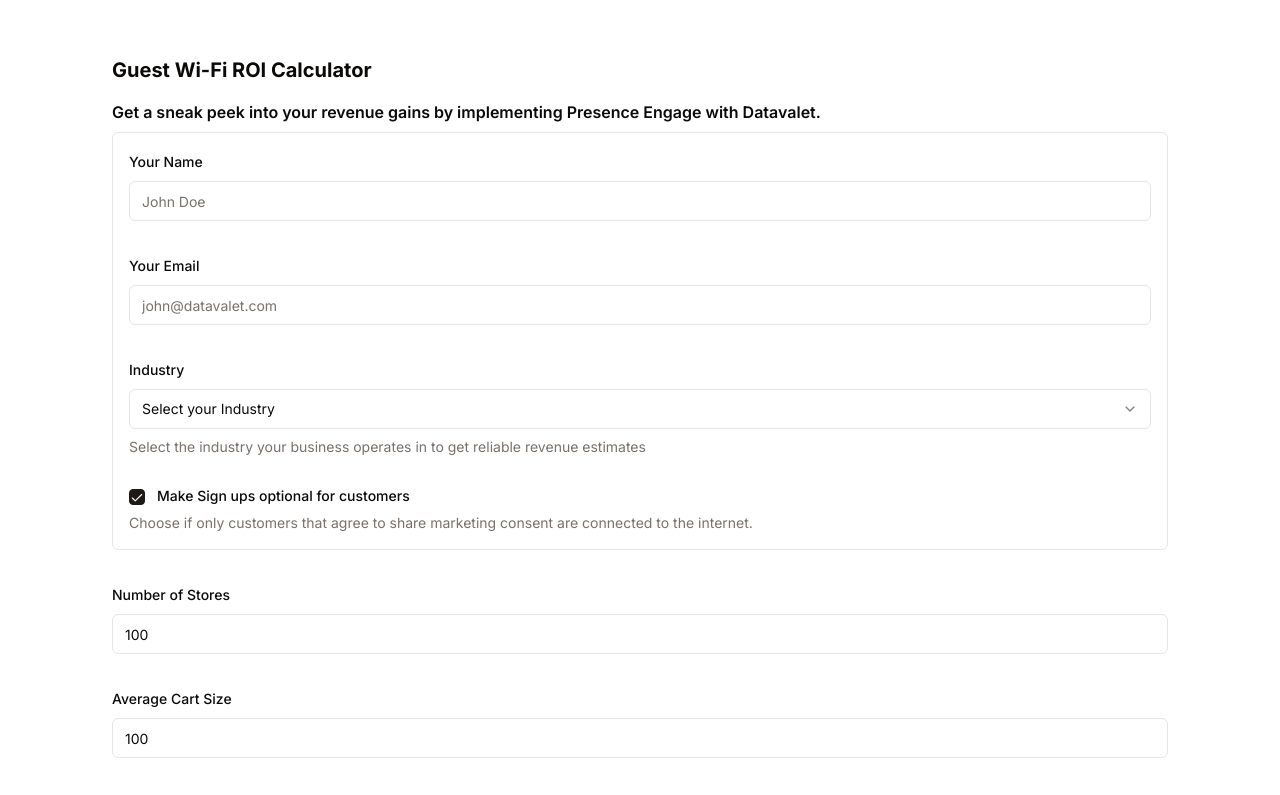
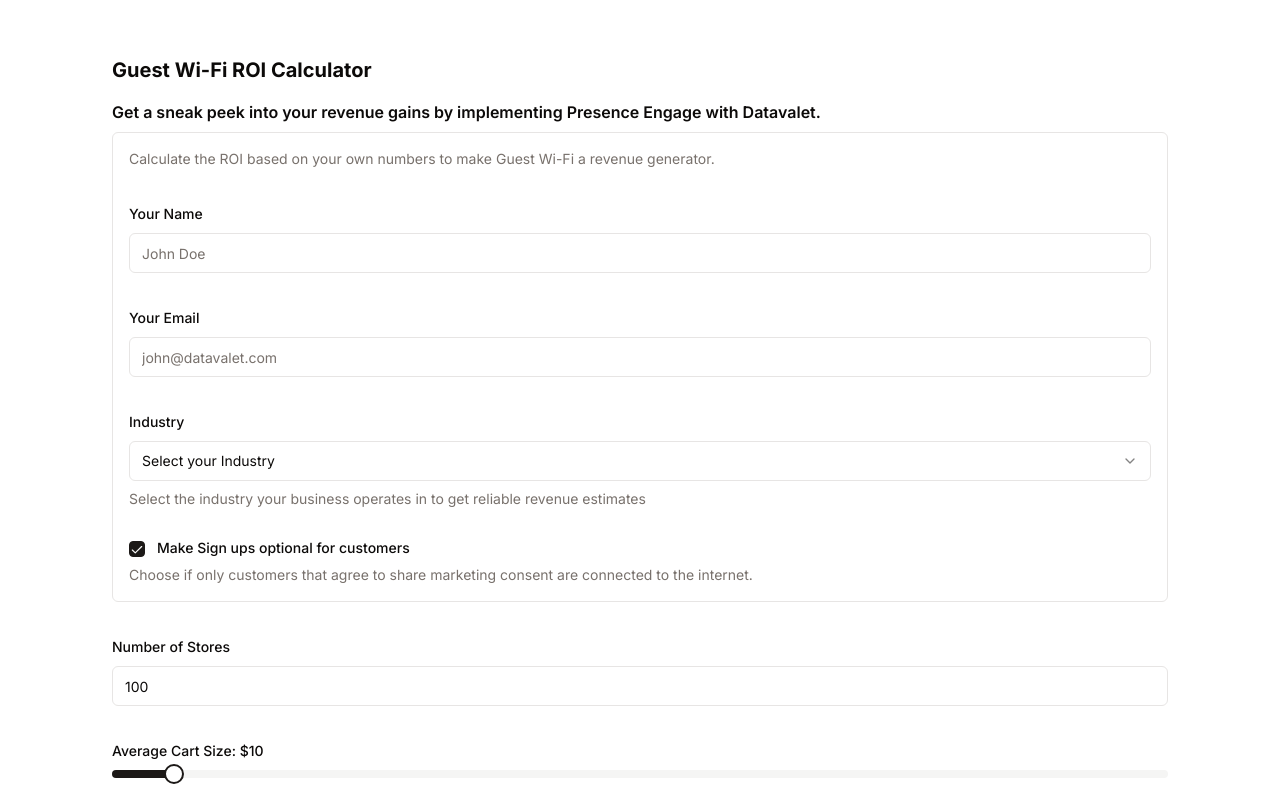
Before and after one commit to dv-adit/roi-calculator, a Next.js app: page / in a window 1280 px wide. Shown: the top 795 px of the page. Built offline with nearby package versions, Linux system fonts and the light colour scheme.

Commit message:
Add slider, minor improvements

```diff
--- a/package.json
+++ b/package.json
@@ -13,8 +13,10 @@
     "@radix-ui/react-checkbox": "^1.1.0",
     "@radix-ui/react-label": "^2.1.0",
     "@radix-ui/react-select": "^2.1.1",
+    "@radix-ui/react-slider": "^1.2.0",
     "@radix-ui/react-slot": "^1.1.0",
     "@shadcn/ui": "^0.0.4",
+    "@vercel/speed-insights": "^1.0.12",
     "class-variance-authority": "^0.7.0",
     "clsx": "^2.1.1",
     "lucide-react": "^0.396.0",
--- a/src/app/components/ROIDashboard.tsx
+++ b/src/app/components/ROIDashboard.tsx
@@ -4,15 +4,24 @@
 
 export function ROIDashboard({ data }: { data: ROIData }) {
   const chartData = [
-    { name: 'Total Value of Sign Ups', value: data.totalValueOfSignUps },
-    { name: 'Total Value of Impressions', value: data.totalValueOfImpressions },
-    { name: 'Total Increase in App Downloads', value: data.totalIncreaseInAppDownloads },
-    { name: 'Total Improvement in Ads Retargeting Efficiency', value: data.totalImprovementInAdsRetargetingEfficiency },
-    { name: 'Increased Cart Size for Targeted Customers', value: data.increasedCartSizeForTargetedCustomers },
+    { name: 'Value of Sign Ups', Dollars: data.totalValueOfSignUps },
+    { name: 'Value of Impressions', Dollars: data.totalValueOfImpressions },
+    { name: 'Increase in App Downloads', Dollars: data.totalIncreaseInAppDownloads },
+    { name: 'Improvement in Ads Retargeting Efficiency', Dollars: data.totalImprovementInAdsRetargetingEfficiency },
+    { name: 'Increased Cart Size', Dollars: data.increasedCartSizeForTargetedCustomers },
   ];
 
   return (
     <div className="pt-8 grid gap-4 md:grid-cols-2 lg:grid-cols-3">
+      <Card>
+        <CardHeader>
+          <CardTitle>New leads generated by Wi-Fi</CardTitle>
+          <CardDescription>Estimated sign ups expected on Wi-Fi store</CardDescription>
+        </CardHeader>
+        <CardContent>
+          <p className="text-2xl font-bold">${data.netNewSignUps}</p>
+        </CardContent>
+      </Card>
       <Card>
         <CardHeader>
           <CardTitle>New Sign-ups</CardTitle>
@@ -20,15 +29,6 @@
         </CardHeader>
         <CardContent>
           <p className="text-2xl font-bold">${data.totalValueOfSignUps.toLocaleString()}</p>
-        </CardContent>
-      </Card>
-      <Card>
-        <CardHeader>
-          <CardTitle>Revenue gain per store</CardTitle>
-          <CardDescription>Estimated increase in annual revenue per store</CardDescription>
-        </CardHeader>
-        <CardContent>
-          <p className="text-2xl font-bold">${data.totalImprovementInRevenuePerStore.toLocaleString()}</p>
         </CardContent>
       </Card>
       <Card>
@@ -58,10 +58,10 @@
             >
               <CartesianGrid stroke="#f5f5f5" />
               <XAxis type="number" />
-              <YAxis width={200} dataKey="name" type="category" scale="band" />
+              <YAxis width={100} dataKey="name" type="category" scale="band" />
               <Tooltip />
               <Legend />
-              <Bar dataKey="value" barSize={20} fill="#413ea0" label="Hello" />
+              <Bar dataKey="Dollars" barSize={20} fill="#413ea0" label="Hello" />
             </ComposedChart>
           </ResponsiveContainer>
         </CardContent>
--- a/src/app/components/ROIForm.tsx
+++ b/src/app/components/ROIForm.tsx
@@ -1,3 +1,4 @@
+import { useState } from 'react';
 import { useForm } from 'react-hook-form';
 import { zodResolver } from '@hookform/resolvers/zod';
 import * as z from 'zod';
@@ -6,6 +7,8 @@
 import { Input } from "@/components/ui/input";
 import { Checkbox } from '@/components/ui/checkbox';
 import { Select, SelectContent, SelectItem, SelectTrigger, SelectValue } from '@/components/ui/select';
+import { Slider } from "@/components/ui/slider";
+
 
 const formSchema = z.object({
   name: z.string().min(2, {
@@ -18,6 +21,9 @@
     message: "Select the industry your business is in.",
   }),
   signUpOptional: z.boolean(),
+  // loyaltyCard: z.string().min(6, {
+  //   message: "Loyalty card number must be at least 6 characters.",
+  // }),
   numberOfStores: z.number().min(1, {
     message: "Number of stores must be at least 1.",
   }),
@@ -30,6 +36,9 @@
 });
 
 export function ROIForm({ onSubmit }: { onSubmit: any }) {
+
+  const [cartSize, setCartSize ] = useState(10);
+
   const form = useForm<z.infer<typeof formSchema>>({
     resolver: zodResolver(formSchema),
     defaultValues: {
@@ -37,6 +46,7 @@
       email: "",
       industryType: "",
       signUpOptional: true,
+//      loyaltyCard: "",
       numberOfStores: 100,
       averageCartSize: 100,
       averageStoreSize: 5000,
@@ -52,6 +62,7 @@
       <form onSubmit={form.handleSubmit(onSubmitForm)} className="space-y-8">
         <div className="rounded-md border p-4 space-y-8">
 
+        <FormDescription>Calculate the ROI based on your own numbers to make Guest Wi-Fi a revenue generator.</FormDescription>
         <FormField
           control={form.control}
           name="name"
@@ -143,9 +154,13 @@
           name="averageCartSize"
           render={({ field }) => (
             <FormItem>
-              <FormLabel>Average Cart Size</FormLabel>
+              <FormLabel>Average Cart Size: ${cartSize} </FormLabel>
               <FormControl>
-                <Input type="number" {...field} onChange={(e) => field.onChange(parseInt(e.target.value))} />
+              <Slider defaultValue={[50]} max={1000} step={10}
+              onValueChange={(e) => setCartSize(e[0])}
+              onValueCommit={(e) => {field.onChange(e[0]); setCartSize(e[0])}} />
+
+                {/* <Input type="number" {...field} onChange={(e) => field.onChange(parseInt(e.target.value))} /> */}
               </FormControl>
               <FormMessage />
             </FormItem>
--- a/src/app/page.tsx
+++ b/src/app/page.tsx
@@ -4,6 +4,7 @@
 import { useCustomerEvents } from './hooks/useCustomerEvents';
 import { calculateROI } from './utils/calculations';
 import { useState } from 'react';
+import { SpeedInsights } from "@vercel/speed-insights/next"
 
 export default function Home() {
   const [roiData, setRoiData] = useState(null) as any;
@@ -16,6 +17,7 @@
 
   return (
     <main>
+      <SpeedInsights />
       <div className="container">
       <h1 className="text-xl font-bold py-2">Guest Wi-Fi ROI Calculator</h1>
       <h2 className="py-2 font-semibold">Get a sneak peek into your revenue gains by implementing Presence Engage with Datavalet.</h2>
--- a/src/app/utils/calculations.tsx
+++ b/src/app/utils/calculations.tsx
@@ -1,4 +1,5 @@
 export interface ROIData {
+  netNewSignUps: number;
   totalValueOfSignUps: number;
   totalValueOfImpressions: number;
   totalIncreaseInAppDownloads: number;
@@ -10,11 +11,12 @@
 
 export function calculateROI(formData: any): ROIData {
     // Perform ROI calculations based on the form data
-    const estimatedFootfall = formData.averageStoreSize / 20 * 365;
-    const captivePortalImpressions = estimatedFootfall * 0.1;
-    const netNewSignUps = estimatedFootfall * 0.05;  // At 50% sign up rate
-    const validSignUps = 0.3;
-    const validCustomerEmails = netNewSignUps * validSignUps;
+    const dailyFootfall = formData.averageStoreSize / 20;
+    const annualFootfall = 365 * dailyFootfall;  // Results in annual footfall number based on expected density.
+    const captivePortalImpressions = annualFootfall * 0.1; // Assuming a 10% conversion rate to Wi-Fi connections.
+    const netNewSignUps = annualFootfall * 0.05;  // Assuming half of the above sign up using Wi-Fi.
+    const validSignUps = 0.3;                        // A conservate number to play with in the future.
+    const validCustomerEmails = netNewSignUps * validSignUps; // This is the gold value.
 
     const totalValueOfSignUps = validCustomerEmails * 5;
     const totalValueOfImpressions = captivePortalImpressions / 1000;
@@ -32,6 +34,7 @@
     const totalImprovementInRevenue = totalImprovementInRevenuePerStore * formData.numberOfStores;
 
     return {
+      netNewSignUps,
       totalValueOfSignUps,
       totalValueOfImpressions,
       totalIncreaseInAppDownloads,
--- /dev/null
+++ b/src/components/ui/slider.tsx
@@ -0,0 +1,28 @@
+"use client"
+
+import * as React from "react"
+import * as SliderPrimitive from "@radix-ui/react-slider"
+
+import { cn } from "@/lib/utils"
+
+const Slider = React.forwardRef<
+  React.ElementRef<typeof SliderPrimitive.Root>,
+  React.ComponentPropsWithoutRef<typeof SliderPrimitive.Root>
+>(({ className, ...props }, ref) => (
+  <SliderPrimitive.Root
+    ref={ref}
+    className={cn(
+      "relative flex w-full touch-none select-none items-center",
+      className
+    )}
+    {...props}
+  >
+    <SliderPrimitive.Track className="relative h-2 w-full grow overflow-hidden rounded-full bg-secondary">
+      <SliderPrimitive.Range className="absolute h-full bg-primary" />
+    </SliderPrimitive.Track>
+    <SliderPrimitive.Thumb className="block h-5 w-5 rounded-full border-2 border-primary bg-background ring-offset-background transition-colors focus-visible:outline-none focus-visible:ring-2 focus-visible:ring-ring focus-visible:ring-offset-2 disabled:pointer-events-none disabled:opacity-50" />
+  </SliderPrimitive.Root>
+))
+Slider.displayName = SliderPrimitive.Root.displayName
+
+export { Slider }
```
Also changed, not shown: 1 other file (tests, documents, lock files or other folders).
